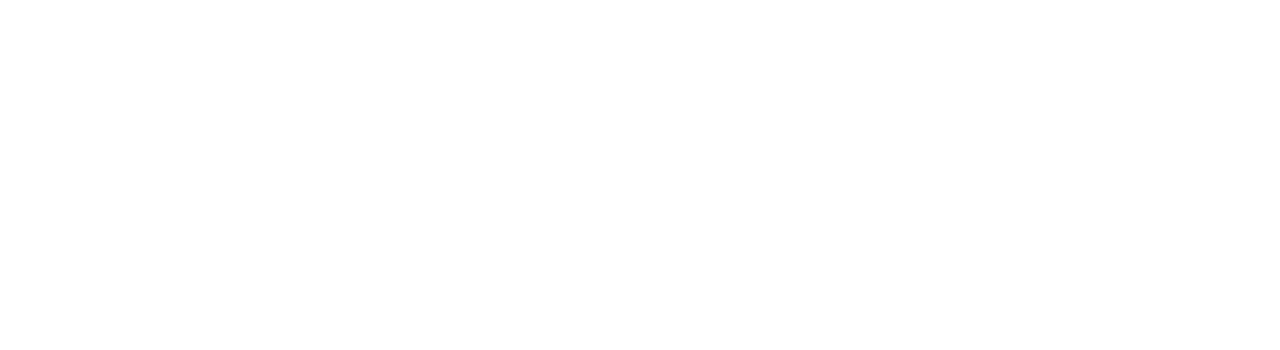
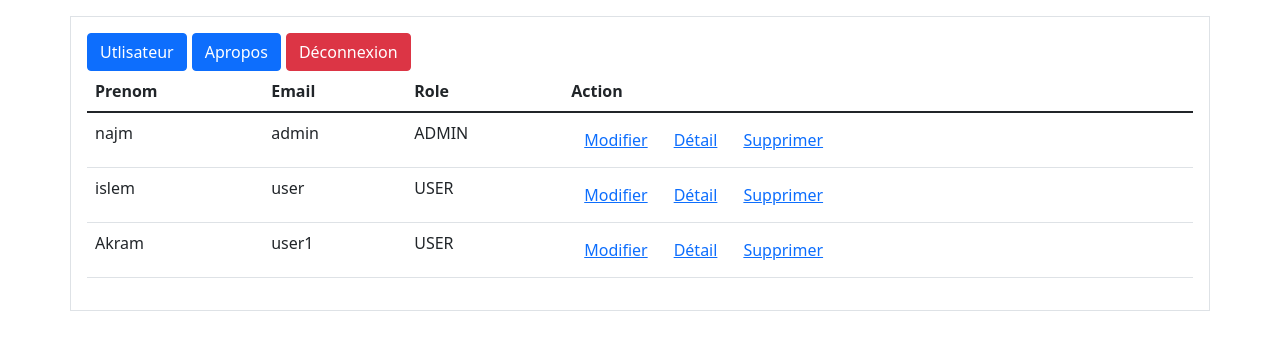
Before and after one commit to jemmeli/angular-bcc-user, an Angular app: page /dash in a window 1280 px wide. Before the commit this address led to /. Shown: the top 350 px of the page. Built offline with nearby package versions, Linux system fonts and the light colour scheme.

Commit message:
create dash component

```diff
--- a/src/app/app-routing.module.ts
+++ b/src/app/app-routing.module.ts
@@ -1,12 +1,14 @@
 import { NgModule } from '@angular/core';
 import { RouterModule, Routes } from '@angular/router';
+import { DashComponent } from './dash/dash.component';
 import { LoginComponent } from './login/login.component';
 import { RegisterComponent } from './register/register.component';
 
 const routes: Routes = [
   {path:"", component:LoginComponent},
   {path:"login", component:LoginComponent},
-  {path:"register", component:RegisterComponent}
+  {path:"register", component:RegisterComponent},
+  {path:"dash", component:DashComponent}
 ];
 
 @NgModule({
--- a/src/app/app.module.ts
+++ b/src/app/app.module.ts
@@ -7,12 +7,14 @@ import { AppComponent } from './app.component';
 import { LoginComponent } from './login/login.component';
 import { RegisterComponent } from './register/register.component';
 import { LoginService } from './service/login.service';
+import { DashComponent } from './dash/dash.component';
 
 @NgModule({
   declarations: [
     AppComponent,
     LoginComponent,
-    RegisterComponent
+    RegisterComponent,
+    DashComponent
   ],
   imports: [
     BrowserModule,
--- /dev/null
+++ b/src/app/dash/dash.component.css
@@ -0,0 +1,3 @@
+.btn-action button{
+ margin-right: 5px;
+}
--- /dev/null
+++ b/src/app/dash/dash.component.html
@@ -0,0 +1,30 @@
+<div class="container p-3 my-3 border">
+  <div class="btn-action">
+    <button type="button" class="btn btn-primary">Utlisateur</button>
+    <button type="button" class="btn btn-primary">Apropos</button>
+    <button type="button" class="btn btn-danger">Déconnexion</button>
+  </div>
+  <table class="table table-hover">
+    <thead>
+      <tr>
+        <th>Prenom</th>
+        <th>Email</th>
+        <th>Role</th>
+        <th>Action</th>
+      </tr>
+    </thead>
+    <tbody>
+      <tr *ngFor="let item of userData">
+        <td>{{ item.prenom }}</td>
+        <td>{{ item.email }}</td>
+        <td>{{ item.role }}</td>
+        <td>
+          <a href="#" class="btn btn-link">Modifier</a>
+          <a href="#" class="btn btn-link">Détail</a>
+          <a href="#" class="btn btn-link">Supprimer</a>
+        </td>
+      </tr>
+
+    </tbody>
+  </table>
+</div>
--- /dev/null
+++ b/src/app/dash/dash.component.ts
@@ -0,0 +1,19 @@
+import { Component, OnInit } from '@angular/core';
+import { LoginService } from '../service/login.service';
+
+@Component({
+  selector: 'app-dash',
+  templateUrl: './dash.component.html',
+  styleUrls: ['./dash.component.css']
+})
+export class DashComponent implements OnInit {
+
+  userData:any;
+
+  constructor( private userService:LoginService ) { }
+
+  ngOnInit(): void {
+    this.userData = this.userService._loginData;
+  }
+
+}
--- a/src/app/login/login.component.html
+++ b/src/app/login/login.component.html
@@ -4,6 +4,11 @@
       <h3>Authentification</h3>
     </div>
     <div class="card-body">
+
+      <div class="alert alert-danger" *ngIf="logInDash">
+        <strong>Danger!</strong> This alert box could indicate a dangerous or potentially negative action.
+      </div>
+
       <form action="#">
         <div class="form-group mb-3">
           <label for="email" class="mb-2">Name:</label>
@@ -13,8 +18,8 @@
           <label for="pwd" class="mb-2">Password:</label>
           <input type="password" class="form-control" id="pwd" name="password"  [(ngModel)]="loginModel.password" placeholder="Enter password">
         </div>
-        <a href="#" (click)="login()" class="btn btn-primary btnStyle">Login</a>
-        <a href="#" [routerLink]="['/register']" class="btn btn-danger btnStyle">Register</a>
+        <button (click)="login()" class="btn btn-primary btnStyle">Login</button>
+        <button [routerLink]="['/register']" class="btn btn-danger btnStyle">Register</button>
       </form>
     </div>
   </div>
--- a/src/app/login/login.component.ts
+++ b/src/app/login/login.component.ts
@@ -1,4 +1,5 @@
 import { Component, OnInit } from '@angular/core';
+import { Router } from '@angular/router';
 import { LoginService } from '../service/login.service';
 
 @Component({
@@ -9,8 +10,9 @@ import { LoginService } from '../service/login.service';
 export class LoginComponent implements OnInit {
 
   loginModel = {email:'', password:''};
+  logInDash = false;
 
-  constructor( private loginService:LoginService )
+  constructor( private loginService:LoginService, private _route:Router )
   {
 
   }
@@ -21,6 +23,13 @@ export class LoginComponent implements OnInit {
   login(){
 
     console.log( "from service --> ", this.loginService.loginIn( this.loginModel ) );
+    if( this.loginService.loginIn( this.loginModel ) ){
+      this._route.navigateByUrl("dash");
+      this.logInDash =  false;
+
+    }else{
+      this.logInDash =  true;
+    }
 
   }
 
--- a/src/app/service/login.service.ts
+++ b/src/app/service/login.service.ts
@@ -8,9 +8,9 @@ export class LoginService {
   constructor() {  }
 
   private loginData = [
-    {email: "admin", pwd: "admin", role:"ADMIN"},
-    {email: "user", pwd: "user", role:"USER"},
-    {email: "user1", pwd: "user1", role:"USER"}
+    {prenom: "najm", email: "admin", pwd: "admin", role:"ADMIN"},
+    {prenom: "islem", email: "user", pwd: "user", role:"USER"},
+    {prenom: "Akram", email: "user1", pwd: "user1", role:"USER"}
   ];
 
   private test = "test";
```
